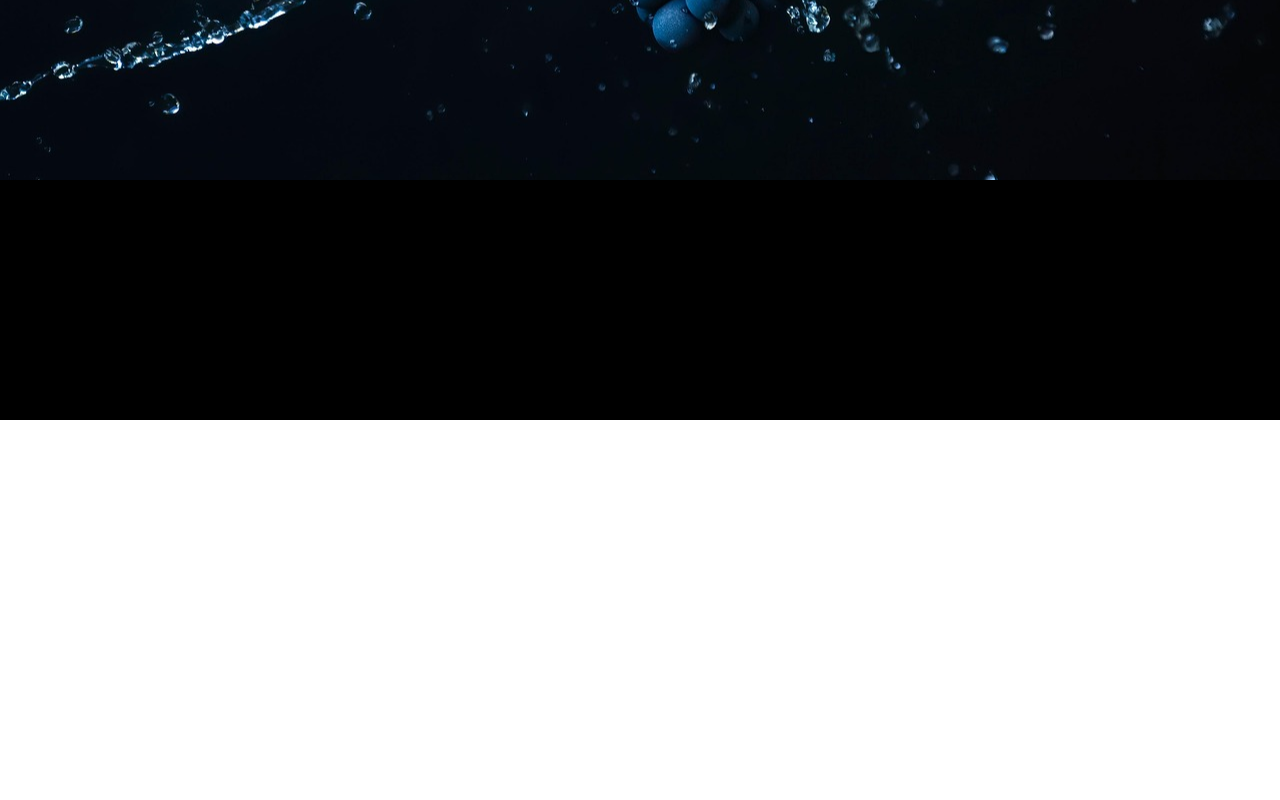
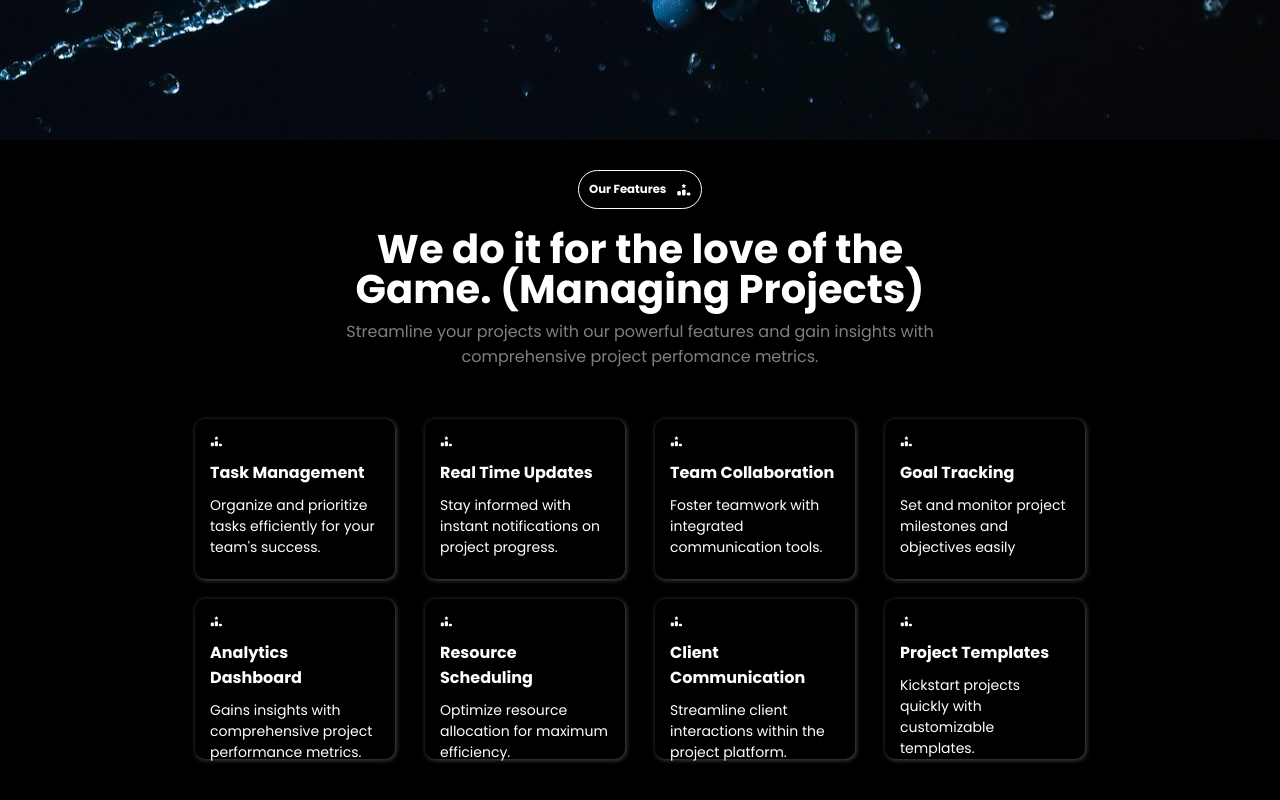
Before and after one commit to bipinThapax/business_landing_page, a plain HTML site: page index.html in a window 1280 px wide. Shown: the part 650-1450 px from the top of the page. Before the commit the page ends 1070 px from the top, so only its background shows below. Drawn offline with Linux system fonts and the light colour scheme.

Commit message:
added features, more styles to hero-sec

```diff
--- a/index.html
+++ b/index.html
@@ -28,8 +28,8 @@
                     <div class="dropdown-content">
                         <a href="#">Plans</a>
                         <a href="#">Features</a>
-                        <a href="#">Subscriptions</a>
-                        <a href="#">Memberships</a>
+                        <a href="#">Premium</a>
+                        <a href="#">Quality</a>
                     </div>
                 </div>
             </li>
@@ -54,11 +54,76 @@
         <div class="hero-image">
         </div>
     </header>
-    <section class="services">
-        <div class="service-card">
+    <section class="features">
+        <h3>Our Features<i class="fa-solid fa-ranking-star"></i></h3>
+        <div class="desc">
+            <h2>We do it for the love of the Game. (Managing Projects)</h2>
+            <p>Streamline your projects with our powerful features and gain insights with comprehensive project
+                perfomance metrics.</p>
+        </div>
+        <div class="feature-card">
+            <div class="card">
+                <div class="icon">
+                    <i class="fa-solid fa-ranking-star"></i>
+                </div>
+                <h3>Task Management</h3>
+                <p>Organize and prioritize tasks efficiently for your team's success.</p>
+            </div>
+            <div class="card">
+                <div class="icon">
+                    <i class="fa-solid fa-ranking-star"></i>
+                </div>
+                <h3>Real Time Updates</h3>
+                <p>Stay informed with instant notifications on project progress.</p>
+            </div>
+            <div class="card">
+                <div class="icon">
+                    <i class="fa-solid fa-ranking-star"></i>
+                </div>
+                <h3>Team Collaboration</h3>
+                <p>Foster teamwork with integrated communication tools.</p>
+            </div>
+            <div class="card">
+                <div class="icon">
+                    <i class="fa-solid fa-ranking-star"></i>
+                </div>
+                <h3>Goal Tracking</h3>
+                <p>Set and monitor project milestones and objectives easily</p>
+            </div>
+            <div class="card">
+                <div class="icon">
+                    <i class="fa-solid fa-ranking-star"></i>
+                </div>
+                <h3>Analytics Dashboard</h3>
+                <p>Gains insights with comprehensive project performance metrics.</p>
+            </div>
+            <div class="card">
+                <div class="icon">
+                    <i class="fa-solid fa-ranking-star"></i>
+                </div>
+                <h3>Resource Scheduling</h3>
+                <p>Optimize resource allocation for maximum efficiency.</p>
+            </div>
+            <div class="card">
+                <div class="icon">
+                    <i class="fa-solid fa-ranking-star"></i>
+                </div>
+                <h3>Client Communication</h3>
+                <p>Streamline client interactions within the project platform.</p>
+            </div>
+            <div class="card">
+                <div class="icon">
+                    <i class="fa-solid fa-ranking-star"></i>
+                </div>
+                <h3>Project Templates</h3>
+                <p>Kickstart projects quickly with customizable templates.</p>
+            </div>
 
         </div>
     </section>
+    <footer>
+
+    </footer>
 
 </body>
 
--- a/style.css
+++ b/style.css
@@ -90,43 +90,39 @@ ul li .dropdown {
 }
 
 nav .logins button {
-  border: none;
   border-radius: 1.5rem;
-  padding: 0.8rem 1.5rem;
+  padding: 0.8rem 2rem;
   font-weight: 500;
+  margin-left: 1rem;
   cursor: pointer;
-  margin-left: 1rem;
   transition: all 0.45s ease;
 }
 
 .logins button:first-child {
-  background-color: transparent;
+  background-color: black;
   color: white;
-  border: 2px solid white;
+  border: 1px solid white;
 }
-.logins button:first-child:hover {
+.logins button:first-child:hover,
+.logins button:last-child:hover {
   background-color: #1b09ee;
-  border: 2px solid #1b09ee;
+  border: 1px solid #1b09ee;
 }
 .logins button:last-child {
   background-color: #33a1e0;
   color: white;
-  border: 2px solid #33a1e0;
-}
-.logins button:last-child:hover {
-  background-color: #1b09ee;
-  border: 2px solid #1b09ee;
+  border: 1px solid #33a1e0;
 }
 
 header {
   background: url(./background.jpg) no-repeat center/cover;
-  height: 95vh;
+  height: 90vh;
   display: flex;
   justify-content: space-between;
   align-items: center;
 }
 header .intro {
-  height: 40vh;
+  height: 45vh;
   width: 30%;
   margin-left: 12rem;
 }
@@ -140,15 +136,16 @@ header .intro {
 }
 
 .intro p {
+  color: rgb(206, 199, 199);
   font-size: 1.8rem;
   font-weight: 300;
-  margin-bottom: 1rem;
+  margin: 2rem 0;
 }
 .intro button {
   border: none;
   border-radius: 0.5rem;
   padding: 0.8rem 1.5rem;
-  font-weight: 500;
+  font-weight: 600;
   cursor: pointer;
   margin-right: 1rem;
   transition: all 0.35s ease;
@@ -162,7 +159,61 @@ header .intro {
   opacity: 0.75;
 }
 
-.services {
+.features {
   background-color: black;
-  height: 30vh;
+  height: fit-content;
+  display: flex;
+  align-items: center;
+  flex-direction: column;
+  padding: 3rem 5rem;
+  gap: 2rem;
 }
+.features h3:first-child {
+  display: flex;
+  align-items: center;
+  gap: 1rem;
+  padding: 1rem;
+  border-radius: 2rem;
+  border: 1px solid white;
+}
+
+.features .desc {
+  text-align: center;
+  width: 50%;
+}
+.desc h2 {
+  font-size: 4rem;
+  line-height: 4rem;
+}
+
+.desc p {
+  color: grey;
+  font-size: 1.6rem;
+  margin: 1rem 0;
+}
+
+.feature-card {
+  width: 80%;
+  display: flex;
+  flex-wrap: wrap;
+  justify-content: center;
+  gap: 2rem 3rem;
+  padding: 2rem;
+}
+.feature-card .card {
+  height: 20vh;
+  min-width: 200px;
+  width: 15vw;
+  padding: 1.5rem;
+  border-radius: 1rem;
+  display: flex;
+  flex-direction: column;
+  gap: 1rem;
+  box-shadow: 1px 1px 5px rgb(78 78 78);
+}
+.feature-card .card h3 {
+  font-size: 1.6rem;
+}
+.feature-card .card p {
+  font-size: 1.4rem;
+}
```
